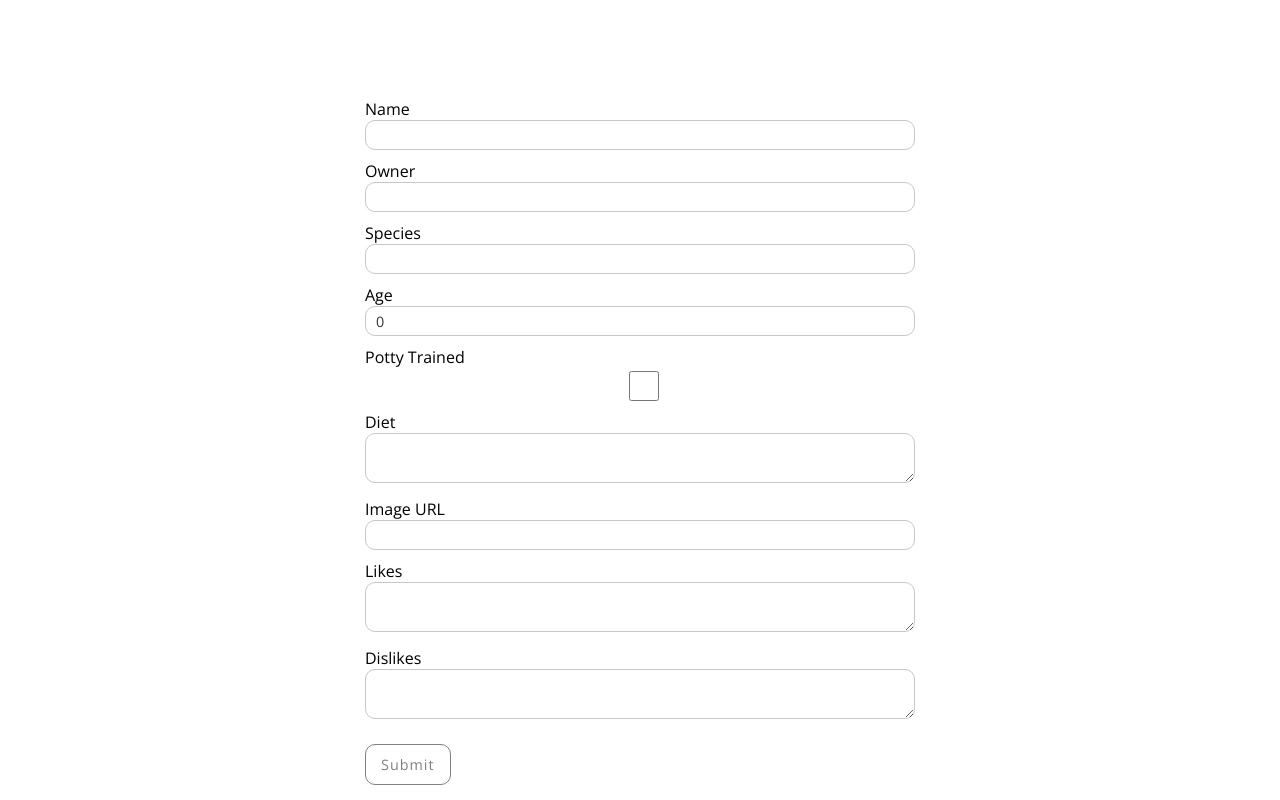
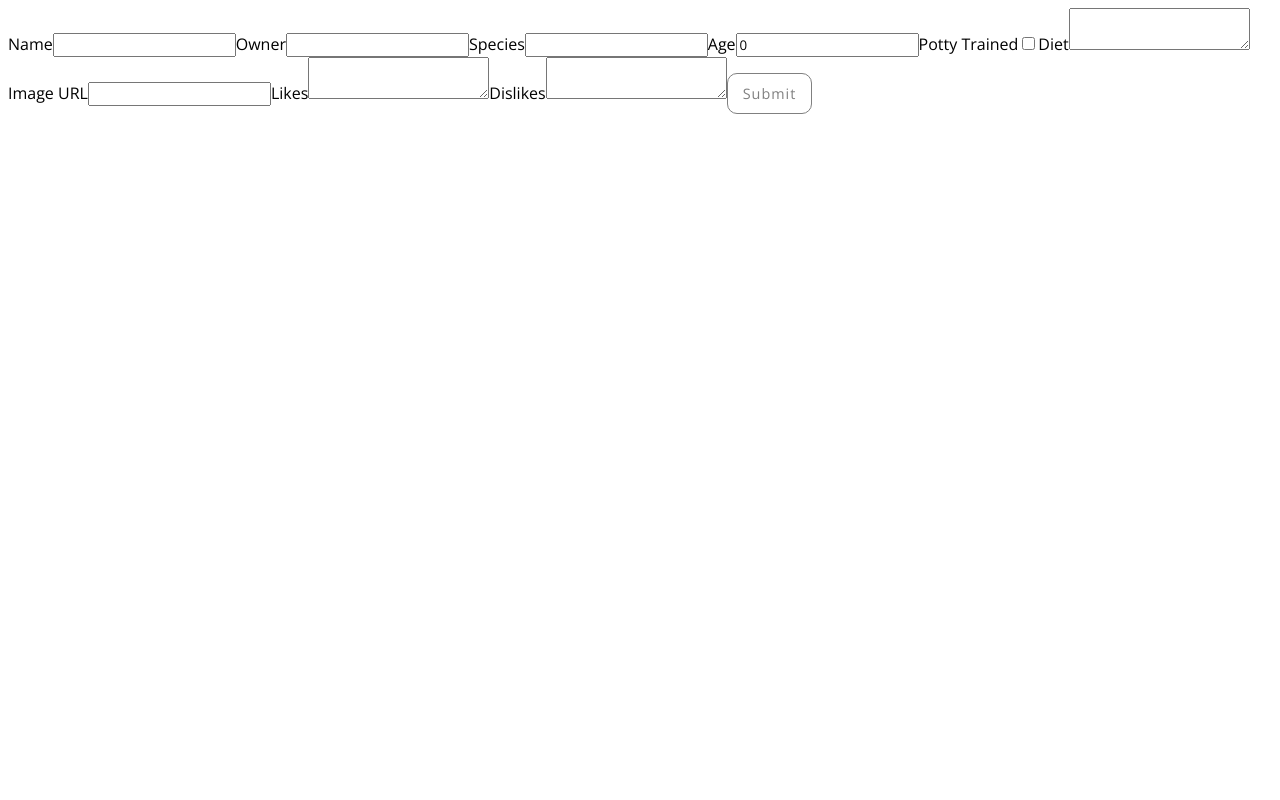
Before and after one commit to frkandris/news-something, a Next.js app: page /new in a window 1280 px wide. Built offline with nearby package versions, Linux system fonts and the light colour scheme.

Commit message:
removing pet related stuff
removing pet related stuff

```diff
--- a/pages/_app.js
+++ b/pages/_app.js
@@ -1,7 +1,5 @@
 import '../css/style.css'
-import '../css/form.css'
 import Head from 'next/head'
-import Link from 'next/link'
 
 function MyApp({ Component, pageProps }) {
   return (
@@ -10,22 +8,6 @@ function MyApp({ Component, pageProps }) {
         <title>News something</title>
       </Head>
 
-      <div className="top-bar">
-        {/* <div className="nav">
-          <Link href="/">
-            <a>Home</a>
-          </Link>
-          <Link href="/new">
-            <a>Add Pet</a>
-          </Link>
-        </div> */}
-
-        {/* <img
-          id="title"
-          src="https://upload.wikimedia.org/wikipedia/commons/1/1f/Pet_logo_with_flowers.png"
-          alt="pet care logo"
-        ></img> */}
-      </div>
       <div className="grid wrapper">
         <Component {...pageProps} />
       </div>
```
